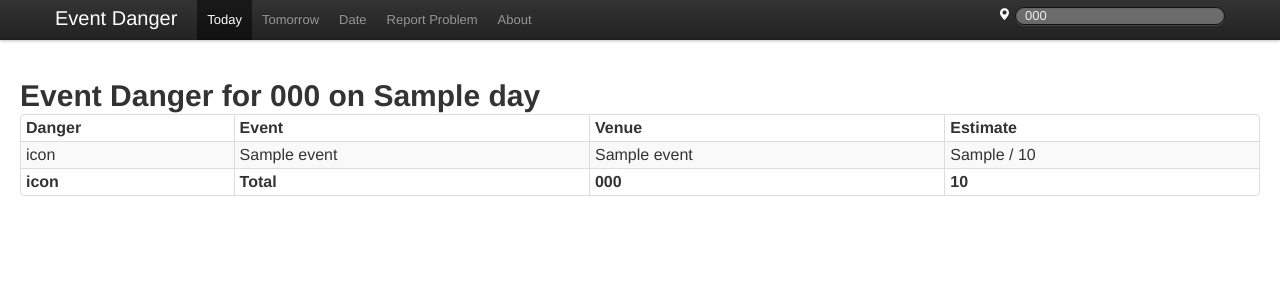
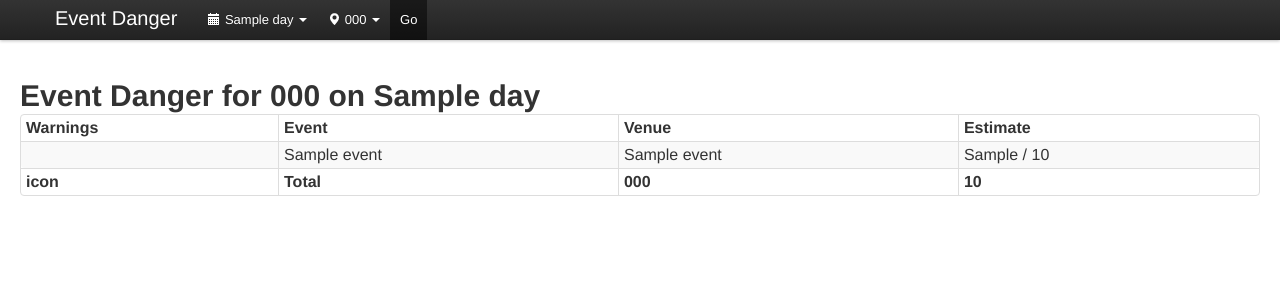
Before and after one commit to duplico/event-traffic-warning, a Flask app: template eventwarning/templates/events.html in a window 1280 px wide. Shown: the top 300 px of the page. Run offline with Flask 2, Linux system fonts and the light colour scheme; the template is opened without the code that fills it: most values are stand-ins (such as "Sample title", 1, 10 or a date in 2020); parts of the project's set-up code (start-up, migrations or seed data) failed here and were passed over; some libraries are stand-ins or nearby versions.

Commit message:
Add some dropdowns and fancy stuff.

```diff
--- a/eventwarning/danger_backend.py
+++ b/eventwarning/danger_backend.py
@@ -57,6 +57,7 @@ class EventStruct:
 def get_events_for_day(day):
     ret_events = []
     # Initialize eventful API:
+    # TODO: try searching using songkick first?
     eventful = eventful_api.API('mtFH6X2rLdv7MGZX')
     eventful_date = day.strftime('%Y%m%d00')
     eventful_daterange = '%s-%s' % (eventful_date, eventful_date)
--- a/eventwarning/models.py
+++ b/eventwarning/models.py
@@ -28,6 +28,7 @@ class DangerEntry(Document):
             event_eventful = DictField(),
             event_songkick = DictField(),
             attendance_estimate = IntegerField(),
+            lastfm_plays = IntegerField(),
         ))
     )
     updated = DateTimeField(default=datetime.datetime.now())
@@ -83,6 +84,7 @@ def get_or_create_danger_entry(day, zip):
             event_eventful=event.eventful_event,
             event_songkick={},
             attendance_estimate=event.get_attendance_estimate(),
+            lastfm_plays=event.get_lfm_plays(),
         )
         events.append(event_db)
     danger_record = DangerEntry(
--- a/eventwarning/templates/base.html
+++ b/eventwarning/templates/base.html
@@ -39,19 +39,37 @@
           <div class="nav-collapse">
             <ul class="nav">
               {% block navbar %}
-                <li class="active"><a href="../../today/">Today</a></li>
-                <li><a href="../../tomorrow/">Tomorrow</a></li>
-                <li><a href="../../date/">Date</a></li>
-                <li><a href="/contact/">Report Problem</a></li>
-                <li><a href="/about/">About</a></li>
+                <li class="dropdown {% block dateclass %}{% endblock %}">
+                  <a href="#" class="dropdown-toggle" data-toggle="dropdown">
+                    <i class="icon-calendar icon-white"></i> {{ day|default('Date') }}
+                    <b class="caret"></b>
+                  </a>
+                  <ul class="dropdown-menu">
+                    <li><a href="#">Today</a></li>
+                    <li><a href="#">Tomorrow</a></li>
+                  </ul>
+                </li>
+                <li class="dropdown {% block zipclass %}{% endblock %}">
+                  <a href="#" class="dropdown-toggle" data-toggle="dropdown">
+                    <i class="icon-map-marker icon-white"></i> {{ zip|default('Zip') }}
+                    <b class="caret"></b>
+                  </a>
+                  <ul class="dropdown-menu">
+                      <form class="form-inline form-horizontal" style="margin-bottom:0px">
+                        <li>
+                        <label class="control-label" for="zip">
+                          Zip code
+                        </label>
+                        <input type="text" class="input-small" id="zip" placeholder="{{ zip }}">
+                        </li>
+                      </form>
+                  </ul>
+                </li>
+                <li class="{% block goclass %}{% endblock %}"><a href="">Go</a></li>
+                {# <li><a href="/contact/">Report Problem {% block problemclass %}{% endblock %}</a></li>
+                <li><a href="/about/">About {% block aboutclass %}{% endblock %}</a></li> #}
               {% endblock navbar %}
             </ul>
-            <form class="navbar-search pull-right form-inline">
-              <label class="control-label" for="zip">
-                <i class="icon-map-marker icon-white"></i>
-              </label>
-              <input type="text" class="search-query" id="zip" placeholder="{{ zip }}">
-            </form>
           </div><!--/.nav-collapse -->
         </div>
       </div>
@@ -83,8 +101,8 @@
     <script src="/static/js/bootstrap-transition.js"></script>
     <script src="/static/js/bootstrap-alert.js"></script>
     <script src="/static/js/bootstrap-collapse.js"></script>
+    <script src="/static/js/bootstrap-dropdown.js"></script>
     {# <script src="/static/js/bootstrap-modal.js"></script>
-    <script src="/static/js/bootstrap-dropdown.js"></script>
     <script src="/static/js/bootstrap-scrollspy.js"></script>
     <script src="/static/js/bootstrap-tab.js"></script>
     <script src="/static/js/bootstrap-tooltip.js"></script>
@@ -92,6 +110,11 @@
     <script src="/static/js/bootstrap-button.js"></script>
     <script src="/static/js/bootstrap-carousel.js"></script>
     <script src="/static/js/bootstrap-typeahead.js"></script> #}
+    <script type="text/javascript">
+      $('.dropdown-menu').find('form').click(function (e) {
+        e.stopPropagation();
+      });
+    </script>
     {% endblock javascript %}
   </body>
 </html>
--- a/eventwarning/templates/events.html
+++ b/eventwarning/templates/events.html
@@ -1,15 +1,15 @@
 {% extends "base.html" %}
 {% block title %}Event Warning{% endblock title %}
-{% block navbar %}
-{{ super() }}
-{% endblock navbar %}
+{% block dateclass %}active{% endblock %}
+{% block zipclass %}active{% endblock %}
+{% block goclass %}active{% endblock %}
 {% block content %}
 <div class="row-fluid">
   <div class="span12">
     <h1>Event Danger for {{zip}} on {{day}}</h1>
     <table class="table table-striped table-bordered table-condensed">
       <thead>
-      <tr><th>Danger</th><th>Event</th><th>Venue</th><th>Estimate</th></tr>
+        <tr><th>Warnings</th><th>Event</th><th>Venue</th><th>Estimate</th></tr>
       </thead>
       <tfoot>
         <tr><th>icon</th><th>Total</th><th>{{zip}}</th><th>{{total}}</th></tr>
@@ -17,10 +17,21 @@
       <tbody>
         {% for event in events %}
           <tr>
-          <td>icon</td>
+            <td>
+              <ul class="unstyled">
+                {% if event.attendance_estimate >= (event.venue_capacity or 0) %}
+                  <li><span class="label label-important">Sellout</span></li>
+                {% endif %}
+                {% if event.lastfm_plays >= 1000000 %}
+                  <li><span class="label label-warning">Popular artist</span></li>
+                {% endif %}
+              </ul>
+            </td>
             <td>{{ event.title }}</td>
             <td>{{ event.venue_name }}</td>
-          <td>{{ event.attendance_estimate }} / {{ event.venue_capacity }}</td>
+            <td>
+              {{ event.attendance_estimate }} / {{ event.venue_capacity or "?" }}
+             </td>
           </tr>
         {% endfor %}
       </tbody>
```
Also changed, not shown: eventwarning/static/js/bootstrap-dropdown.js (added, +92 -0 lines). Lines whose indentation alone changed are shown as unchanged.
